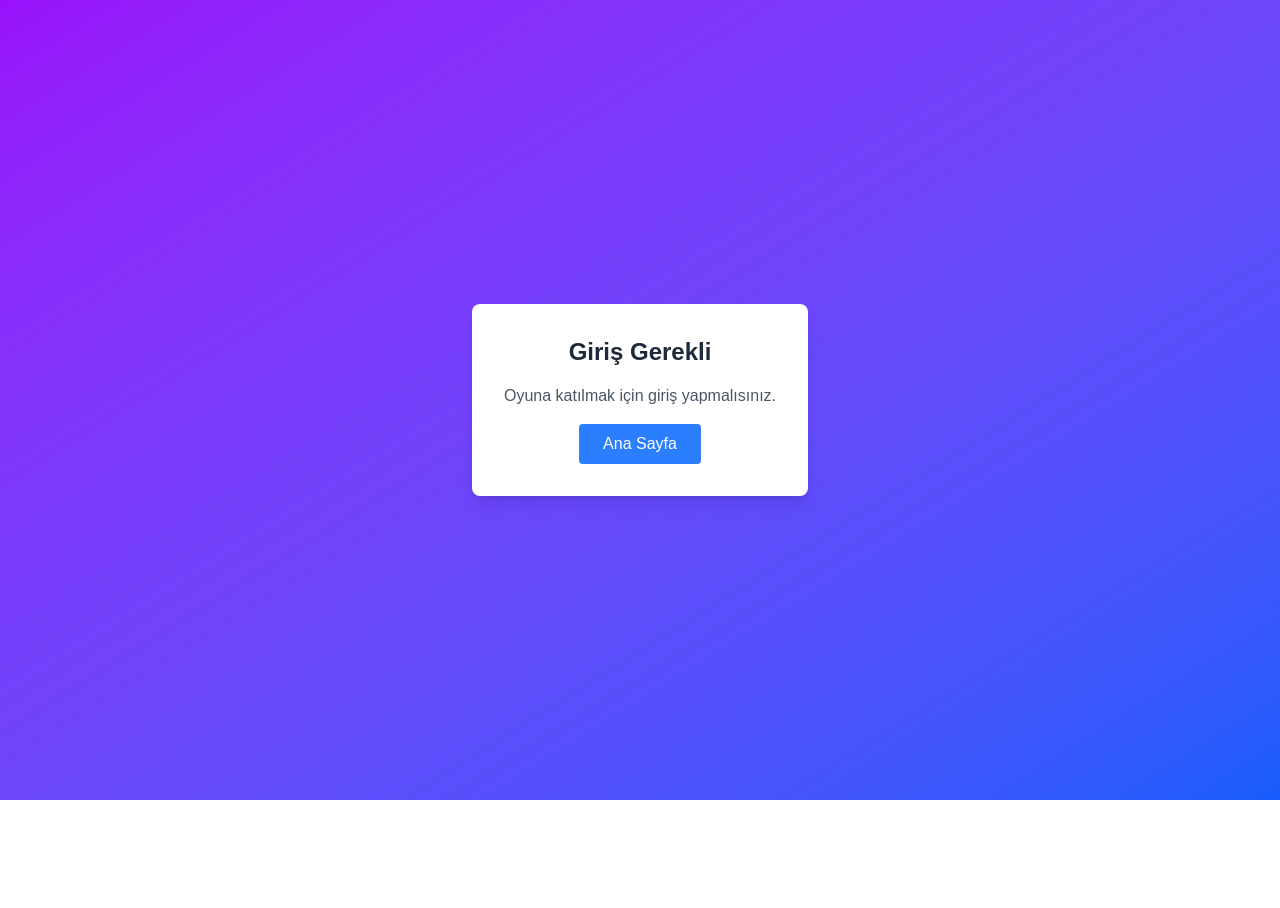
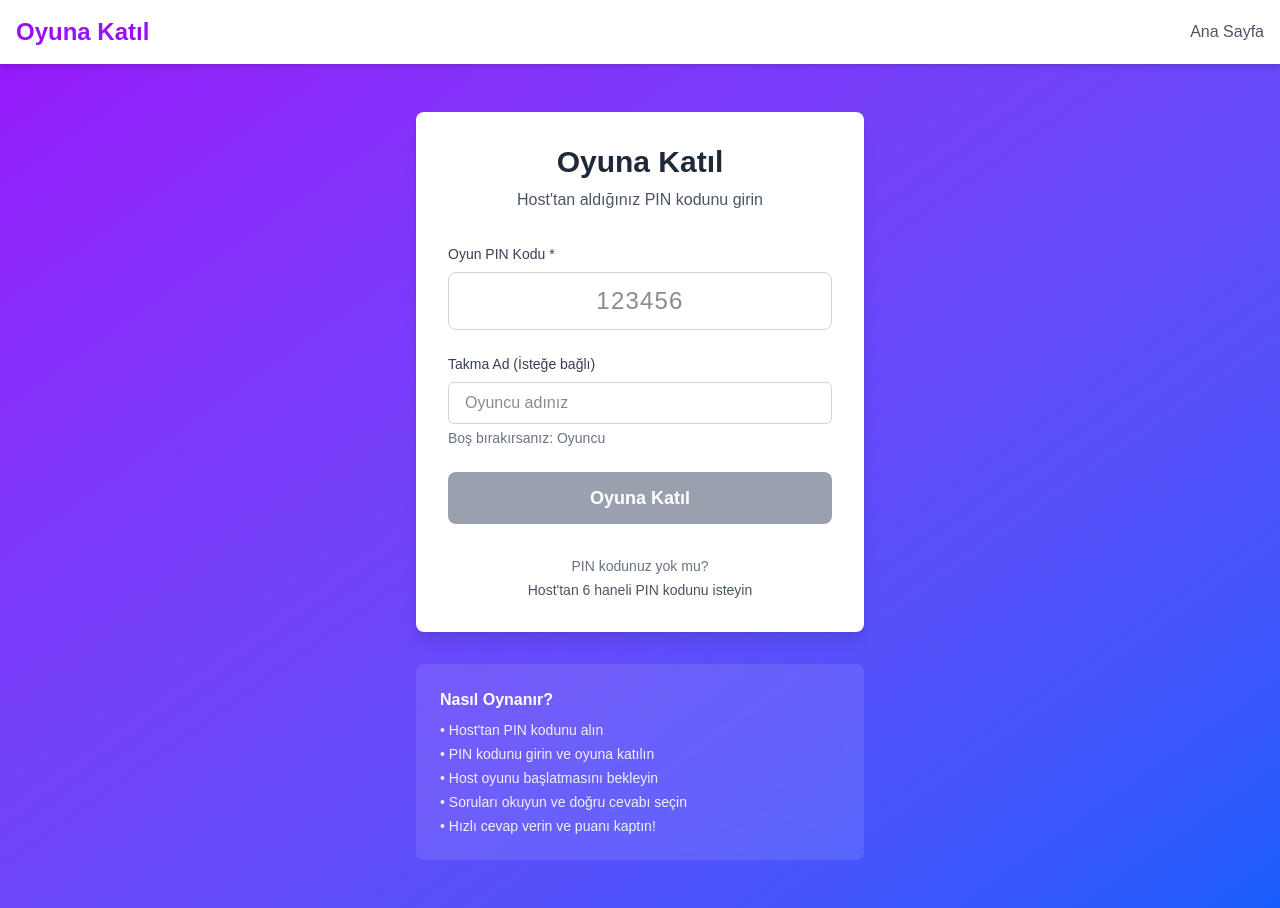
Before and after one commit to yacoroi/onlinequiz, a Next.js app: page /quiz/join in a window 1280 px wide. Before the commit the page ends 800 px from the top, so only its background shows below. Built offline with nearby package versions, Linux system fonts and the light colour scheme; no server answers.

Commit message:
Allow anonymous quiz participation

```diff
--- a/src/app/page.tsx
+++ b/src/app/page.tsx
@@ -100,6 +100,20 @@ export default function Home() {
           </p>
         </div>
 
+        <div className="max-w-md mx-auto mb-8">
+          <Link href="/quiz/join">
+            <div className="bg-white rounded-lg shadow-lg p-8 hover:shadow-xl transition-shadow cursor-pointer">
+              <div className="text-center">
+                <div className="bg-blue-500 rounded-full w-16 h-16 flex items-center justify-center mx-auto mb-4">
+                  <span className="text-white text-2xl">→</span>
+                </div>
+                <h3 className="text-xl font-bold text-gray-800 mb-2">Oyuna Katıl</h3>
+                <p className="text-gray-600">PIN kodu ile bir oyuna katıl</p>
+              </div>
+            </div>
+          </Link>
+        </div>
+
         <div className="max-w-md mx-auto">
           <div className="bg-white rounded-lg shadow-lg p-2 mb-4">
             <div className="flex rounded-md overflow-hidden">
--- a/src/app/quiz/join/page.tsx
+++ b/src/app/quiz/join/page.tsx
@@ -56,12 +56,13 @@ export default function JoinGame() {
 
       console.log('Found waiting session:', session)
 
-      // Check if user already joined
+      // Check if user already joined (only for authenticated users)
+      if (user) {
         const { data: existingParticipant, error: participantCheckError } = await supabase
           .from('game_participants')
           .select('*')
           .eq('session_id', session.id)
-        .eq('user_id', user?.id)
+          .eq('user_id', user.id)
           .single()
 
         if (participantCheckError && participantCheckError.code !== 'PGRST116') {
@@ -73,6 +74,7 @@ export default function JoinGame() {
           console.log('User already joined, redirecting...')
           router.push(`/game/play/${session.id}`)
           return
+        }
       }
 
       // Join the game
@@ -88,7 +90,7 @@ export default function JoinGame() {
         .insert([
           {
             session_id: session.id,
-            user_id: user?.id,
+            user_id: user?.id || null,
             nickname: participantNickname
           }
         ])
@@ -104,29 +106,16 @@ export default function JoinGame() {
 
       console.log('Successfully joined, redirecting to:', `/game/play/${session.id}`)
       router.push(`/game/play/${session.id}`)
-    } catch (error: any) {
+    } catch (error) {
       console.error('Overall error:', error)
-      setError(error.message || 'Bilinmeyen bir hata oluştu')
+      if (error instanceof Error) {
+        setError(error.message)
+      } else {
+        setError('Bilinmeyen bir hata oluştu')
+      }
     } finally {
       setLoading(false)
     }
-  }
-
-  if (!user) {
-    return (
-      <div className="min-h-screen flex items-center justify-center bg-gradient-to-br from-purple-600 to-blue-600">
-        <div className="bg-white p-8 rounded-lg shadow-lg text-center">
-          <h2 className="text-2xl font-bold text-gray-800 mb-4">Giriş Gerekli</h2>
-          <p className="text-gray-600 mb-4">Oyuna katılmak için giriş yapmalısınız.</p>
-          <button
-            onClick={() => router.push('/')}
-            className="bg-blue-500 hover:bg-blue-600 text-white px-6 py-2 rounded transition-colors"
-          >
-            Ana Sayfa
-          </button>
-        </div>
-      </div>
-    )
   }
 
   return (
@@ -151,7 +140,7 @@ export default function JoinGame() {
                 Oyuna Katıl
               </h2>
                 <p className="text-gray-600">
-                Host'tan aldığınız PIN kodunu girin
+                Host&apos;tan aldığınız PIN kodunu girin
               </p>
             </div>
 
@@ -188,11 +177,11 @@ export default function JoinGame() {
                   value={nickname}
                   onChange={(e) => setNickname(e.target.value)}
                   className="w-full px-4 py-2 border border-gray-300 rounded-md focus:outline-none focus:ring-2 focus:ring-purple-500"
-                  placeholder={user.email?.split('@')[0] || 'Oyuncu adınız'}
+                  placeholder={user?.email?.split('@')[0] || 'Oyuncu adınız'}
                   maxLength={20}
                 />
                 <p className="text-sm text-gray-500 mt-1">
-                  Boş bırakırsanız: {user.email?.split('@')[0] || 'Oyuncu'}
+                  Boş bırakırsanız: {user?.email?.split('@')[0] || 'Oyuncu'}
                 </p>
               </div>
 
@@ -210,7 +199,7 @@ export default function JoinGame() {
                 PIN kodunuz yok mu?
               </div>
               <div className="text-sm text-gray-600 mt-1">
-                Host'tan 6 haneli PIN kodunu isteyin
+                Host&apos;tan 6 haneli PIN kodunu isteyin
               </div>
             </div>
           </div>
@@ -218,7 +207,7 @@ export default function JoinGame() {
           <div className="mt-8 bg-white/10 backdrop-blur rounded-lg p-6 text-white">
             <h3 className="font-bold mb-2">Nasıl Oynanır?</h3>
             <ul className="text-sm space-y-1 opacity-90">
-              <li>• Host'tan PIN kodunu alın</li>
+              <li>• Host&apos;tan PIN kodunu alın</li>
               <li>• PIN kodunu girin ve oyuna katılın</li>
               <li>• Host oyunu başlatmasını bekleyin</li>
               <li>• Soruları okuyun ve doğru cevabı seçin</li>
```
Also changed, not shown: 2 other files (tests, documents, lock files or other folders). Lines whose indentation alone changed are shown as unchanged.
